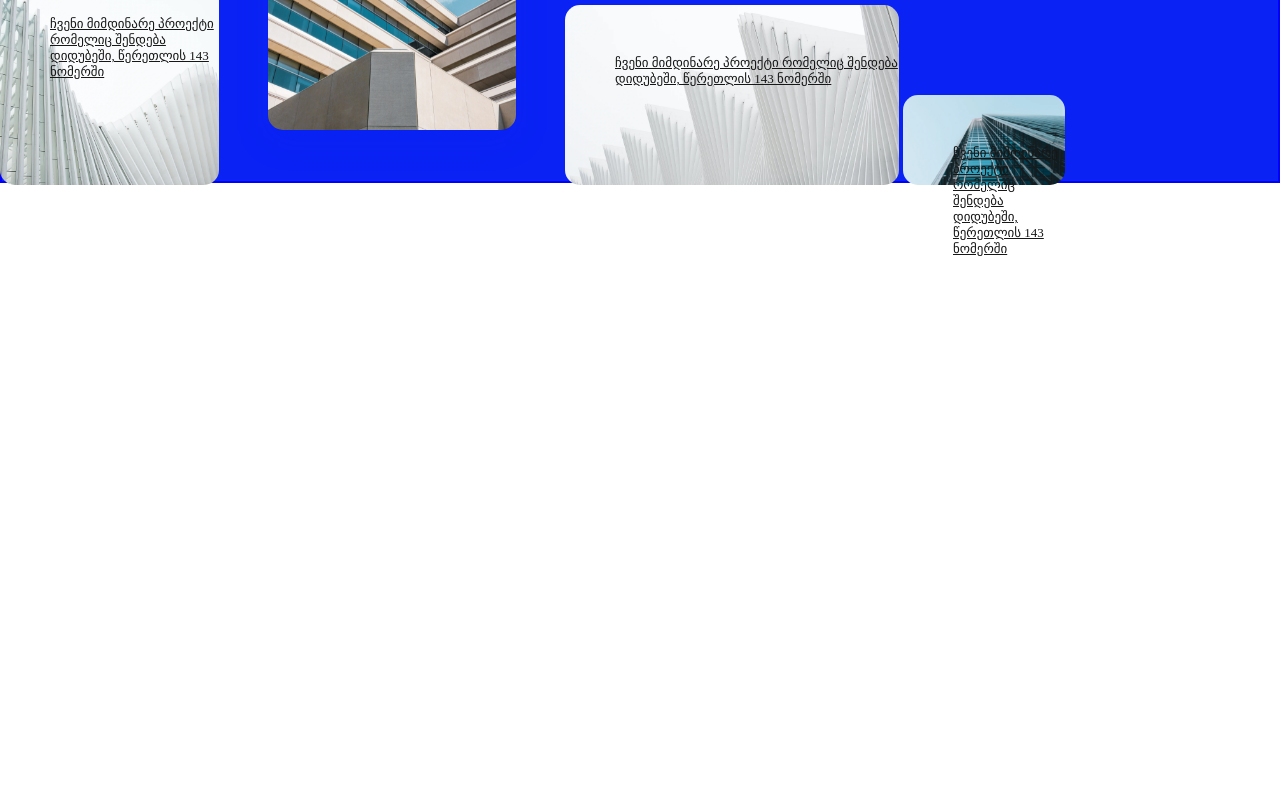
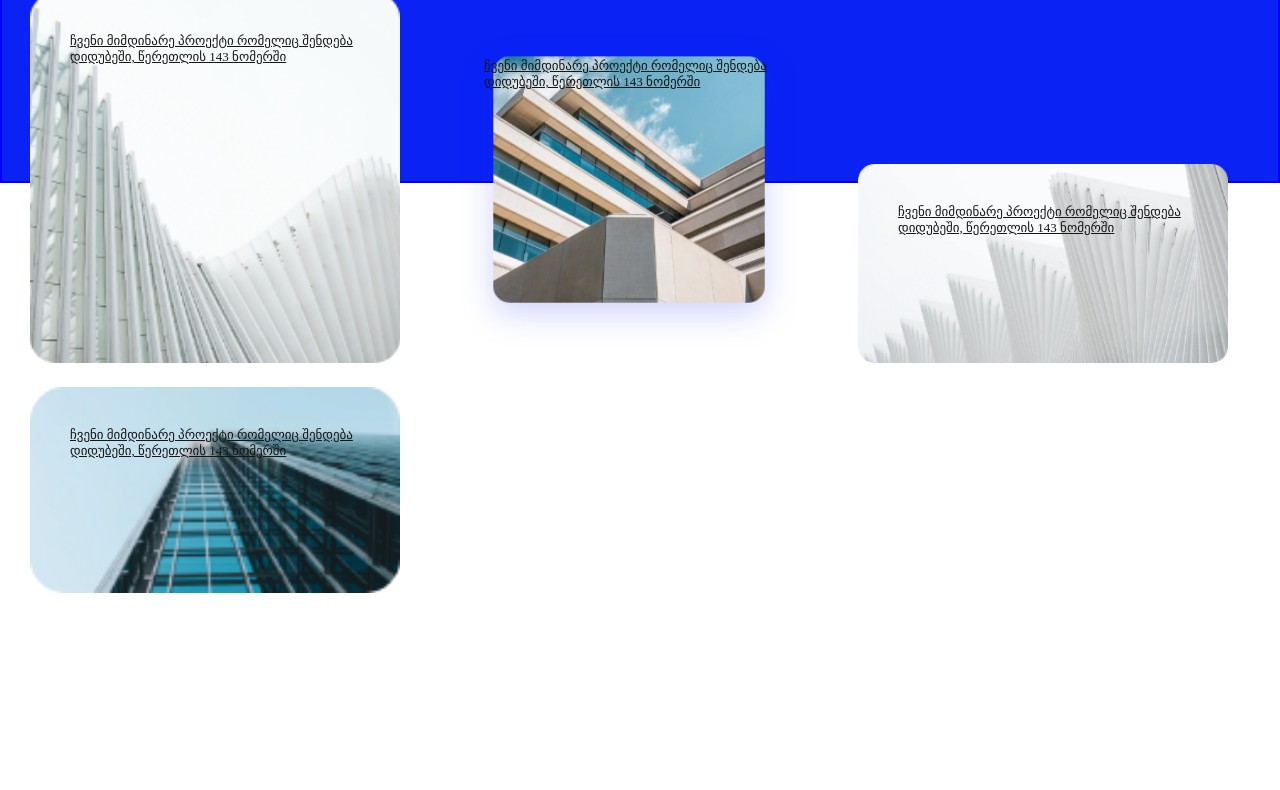
Before and after one commit to Grapava00/collaboration, a plain HTML site: page index.html in a window 1280 px wide. Shown: the part 125-915 px from the top of the page. Before the commit the page ends 800 px from the top, so only its background shows below. Drawn offline with Linux system fonts and the light colour scheme.

Commit message:
update css

```diff
--- a/style.css
+++ b/style.css
@@ -17,6 +17,7 @@ header{
 
 .container div {
 	display: inline-block;
+	margin-left: 20px ;
  }
 
  a {
@@ -25,7 +26,11 @@ header{
  	background: transparent;
  }
 
-
+ img {
+ 	width: 370px;
+ 	border-radius: 15px;
+ 	margin: 10px;
+ }
 
 .first-project {
 	position: relative;
@@ -74,7 +79,8 @@ header{
 header {
 	position: relative;
 }
-.container {
+
+div {
 	position: absolute;
-	top: -5px;
+	top: -200px;
 }
```
